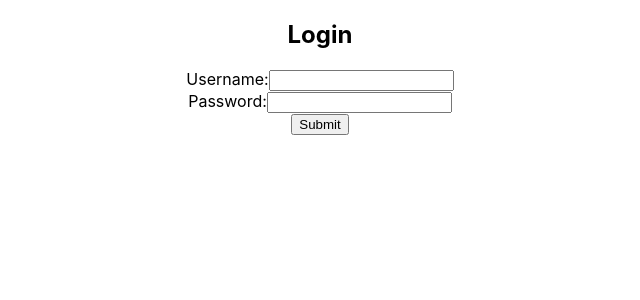
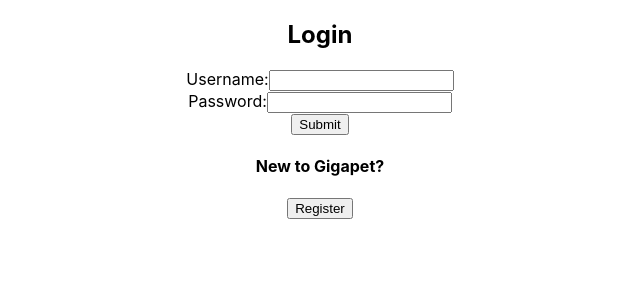
Before and after one commit to bw-jaytee/front-end, a React (Create React App) app in the folder gigapet-react-app/: page /login in a window 1280 px wide. Shown: the top 300 px of the page, without its empty margins (320-960 px from the left). Built offline with nearby package versions, Linux system fonts and the light colour scheme.

Commit message:
Register button added to Login.js, /register Route added to App.js

```diff
--- a/gigapet-react-app/src/App.js
+++ b/gigapet-react-app/src/App.js
@@ -4,11 +4,13 @@
 import Login from './components/Login';
 import PrivateRoute from './components/PrivateRoute';
 import UserHome from './components/UserHome';
+import RegistrationForm from './components/RegistrationForm'
 
 function App() {
   return (
     <div className="App">
       <Route path="/login" component={Login}/>
+      <Route path='/register' component={RegistrationForm}/>
       <PrivateRoute path="/home" component={UserHome} />
     </div>
   );
--- a/gigapet-react-app/src/components/Login.js
+++ b/gigapet-react-app/src/components/Login.js
@@ -28,6 +28,10 @@
 // })
     };
 
+    const toRegister = () => {
+props.history.push("/register");
+    };
+
     return(
         <form
         onSubmit={HandleSubmit}>
@@ -53,6 +57,10 @@
                 </label>
             </div>
             <button>Submit</button>
+            <div>
+                <h4>New to Gigapet?</h4>
+                <button onClick={toRegister}>Register</button>
+            </div>
         </form>
     )
 };
--- a/gigapet-react-app/src/components/UserHome.js
+++ b/gigapet-react-app/src/components/UserHome.js
@@ -1,5 +1,5 @@
 import React, { useState, useEffect } from "react";
-import { withRouter } from 'react-router-dom';
+import { withRouter } from "react-router-dom";
 
 import { axiosWithAuth } from "../utils/axiosWithAuth";
 // import FoodEntry from "./FoodEntry";
@@ -8,8 +8,8 @@
 import "../styles.css";
 
 const UserHome = props => {
-    console.log("UserHome props.rest", props);
-  //this state will hold ALL user data: userId, name/info, food entry history, pet status
+  console.log("UserHome props.rest", props);
+  //this state will hold ALL user data: userId, name/info, food entry history, pet status as per backend set-up
   const [userData, setUserData] = useState({});
 
   useEffect(() => {
@@ -19,7 +19,10 @@
   const fetchData = () => {
     axiosWithAuth()
       .get("API endpoint HERE")
-      .then(res => {})
+      .then(res => {
+        console.log(res.data);
+        //setUserData({});
+      })
       .catch(err => console.log(err));
   };
 
```
